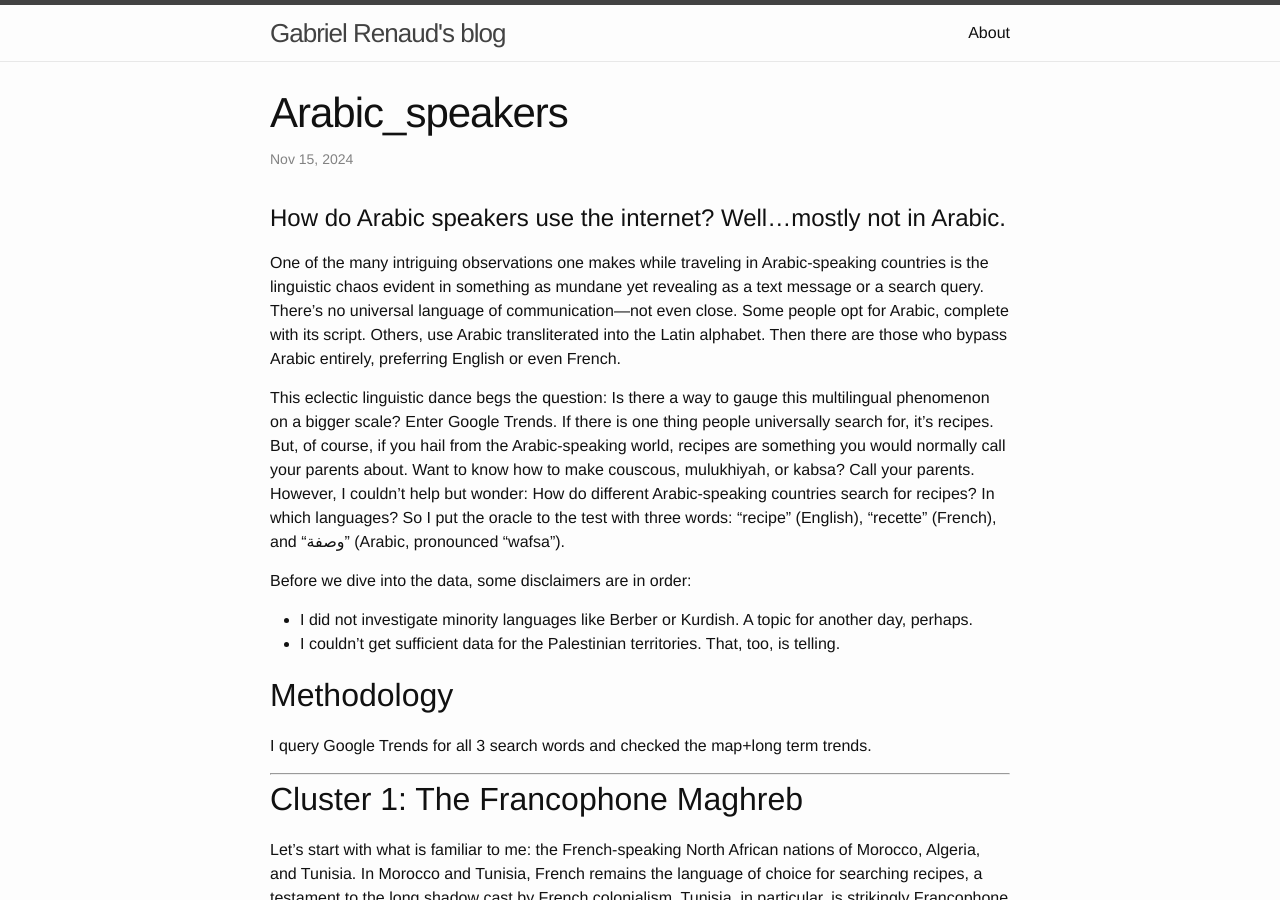
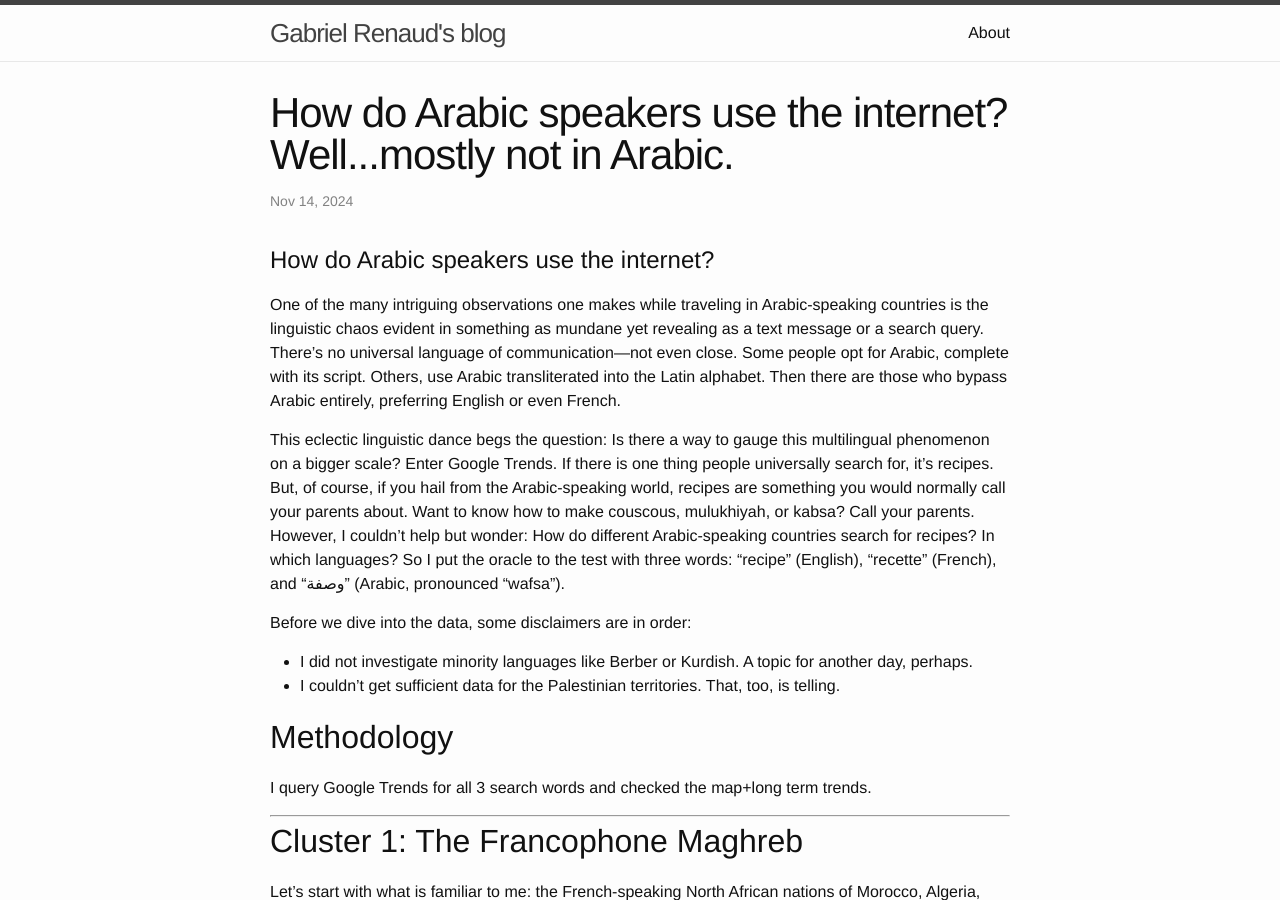
Before and after one commit to grenaud/grenaud.github.io, a Jekyll site: the page built from _posts/2024-11-15-Arabic_speakers.markdown, in a window 1280 px wide and 900 px high. Built offline with Jekyll 4.4.1, drawn with Linux system fonts in a browser that asks for light colours; our own code applies the rules of GitHub Pages for plain Markdown files; comment, search, counter and statistics services are not loaded.

Commit message:
blog post2

```diff
--- a/_posts/2024-11-15-Arabic_speakers.markdown
+++ b/_posts/2024-11-15-Arabic_speakers.markdown
@@ -1,5 +1,13 @@
-# How do Arabic speakers use the internet? Well...mostly not in Arabic.
+---
+layout: post
+title:  "How do Arabic speakers use the internet? Well...mostly not in Arabic."
+date:   2024-11-15  00:00:00 +0100
+categories: linguistics
+---
 
+
+
+# How do Arabic speakers use the internet?
 
 One of the many intriguing observations one makes while traveling in Arabic-speaking countries is the linguistic chaos evident in something as mundane yet revealing as a text message or a search query. There’s no universal language of communication—not even close. Some people opt for Arabic, complete with its script. Others, use Arabic transliterated into the Latin alphabet. Then there are those who bypass Arabic entirely, preferring English or even French.
 
@@ -28,16 +36,16 @@ It is worth remembering that Algeria’s relationship with France is quite unlik
 
 
 ### Map and Trends for Morocco
-![Morocco Map](./images/blog_arabic/MAR_map.png)
-![Morocco Trends](./images/blog_arabic/MAR_trends.png)
+![Morocco Map](/images/blog_arabic/MAR_map.png)
+![Morocco Trends](/images/blog_arabic/MAR_trends.png)
 
 ### Map and Trends for Algeria
-![Algeria Map](./images/blog_arabic/DZA_map.png)
-![Algeria Trends](./images/blog_arabic/DZA_trends.png)
+![Algeria Map](/images/blog_arabic/DZA_map.png)
+![Algeria Trends](/images/blog_arabic/DZA_trends.png)
 
 ### Map and Trends for Tunisia
-![Tunisia Map](./images/blog_arabic/TUN_map.png)
-![Tunisia Trends](./images/blog_arabic/TUN_trends.png)
+![Tunisia Map](/images/blog_arabic/TUN_map.png)
+![Tunisia Trends](/images/blog_arabic/TUN_trends.png)
 
 ---
 
@@ -49,18 +57,18 @@ Jordan, too, finds itself in a linguistic deadlock, with English and Arabic vyin
 
 
 ### Map of Egypt
-![Egypt Map](./images/blog_arabic/EGY_map.png)
+![Egypt Map](/images/blog_arabic/EGY_map.png)
 
 ### Google Trends in Egypt
-![Egypt Trends](./images/blog_arabic/EGY_trends.png)
+![Egypt Trends](/images/blog_arabic/EGY_trends.png)
 
 
 
 ### Map of Jordan
-![Jordan Map](./images/blog_arabic/JOR_map.png)
+![Jordan Map](/images/blog_arabic/JOR_map.png)
 
 ### Google Trends in Jordan
-![Jordan Trends](./images/blog_arabic/JOR_trends.png)
+![Jordan Trends](/images/blog_arabic/JOR_trends.png)
 
 
 
@@ -72,20 +80,20 @@ Now we enter a world where Arabic reigns supreme. In Libya, Sudan, Syria, and Ye
 
 
 ### Map and Trends for Libya
-![Libya Map](./images/blog_arabic/LBY_map.png)
-![Libya Trends](./images/blog_arabic/LBY_trends.png)
+![Libya Map](/images/blog_arabic/LBY_map.png)
+![Libya Trends](/images/blog_arabic/LBY_trends.png)
 
 ### Map and Trends for Sudan
-![Sudan Map](./images/blog_arabic/SDN_map.png)
-![Sudan Trends](./images/blog_arabic/SDN_trends.png)
+![Sudan Map](/images/blog_arabic/SDN_map.png)
+![Sudan Trends](/images/blog_arabic/SDN_trends.png)
 
 ### Map and Trends for Syria
-![Syria Map](./images/blog_arabic/SYR_map.png)
-![Syria Trends](./images/blog_arabic/SYR_trends.png)
+![Syria Map](/images/blog_arabic/SYR_map.png)
+![Syria Trends](/images/blog_arabic/SYR_trends.png)
 
 ### Map and Trends for Yemen
-![Yemen Map](./images/blog_arabic/YEM_map.png)
-![Yemen Trends](./images/blog_arabic/YEM_trends.png)
+![Yemen Map](/images/blog_arabic/YEM_map.png)
+![Yemen Trends](/images/blog_arabic/YEM_trends.png)
 
 
 ---
@@ -96,28 +104,28 @@ Ah, the Khaleej. The birthplace of the Arabic language, where, paradoxically, En
 
 
 ### Map and Trends for UAE
-![UAE Map](./images/blog_arabic/ARE_map.png)
-![UAE Trends](./images/blog_arabic/ARE_trends.png)
+![UAE Map](/images/blog_arabic/ARE_map.png)
+![UAE Trends](/images/blog_arabic/ARE_trends.png)
 
 ### Map and Trends for Bahrain
-![Bahrain Map](./images/blog_arabic/BHR_map.png)
-![Bahrain Trends](./images/blog_arabic/BHR_trends.png)
+![Bahrain Map](/images/blog_arabic/BHR_map.png)
+![Bahrain Trends](/images/blog_arabic/BHR_trends.png)
 
 ### Map and Trends for Kuwait
-![Kuwait Map](./images/blog_arabic/KWT_map.png)
-![Kuwait Trends](./images/blog_arabic/KWT_trends.png)
+![Kuwait Map](/images/blog_arabic/KWT_map.png)
+![Kuwait Trends](/images/blog_arabic/KWT_trends.png)
 
 ### Map and Trends for Oman
-![Oman Map](./images/blog_arabic/OMN_map.png)
-![Oman Trends](./images/blog_arabic/OMN_trends.png)
+![Oman Map](/images/blog_arabic/OMN_map.png)
+![Oman Trends](/images/blog_arabic/OMN_trends.png)
 
 ### Map and Trends for Qatar
-![Qatar Map](./images/blog_arabic/QAT_map.png)
-![Qatar Trends](./images/blog_arabic/QAT_trends.png)
+![Qatar Map](/images/blog_arabic/QAT_map.png)
+![Qatar Trends](/images/blog_arabic/QAT_trends.png)
 
 ### Map and Trends for Saudi Arabia
-![Saudi Arabia Map](./images/blog_arabic/SAU_map.png)
-![Saudi Arabia Trends](./images/blog_arabic/SAU_trends.png)
+![Saudi Arabia Map](/images/blog_arabic/SAU_map.png)
+![Saudi Arabia Trends](/images/blog_arabic/SAU_trends.png)
 
 ---
 
@@ -127,8 +135,8 @@ Lebanon is a linguistic kaleidoscope. Before 2011, French and English were neck
 
 
 ### Map and Trends for Lebanon
-![Lebanon Map](./images/blog_arabic/LBN_map.png)
-![Lebanon Trends](./images/blog_arabic/LBN_trends.png)
+![Lebanon Map](/images/blog_arabic/LBN_map.png)
+![Lebanon Trends](/images/blog_arabic/LBN_trends.png)
 
 
 
@@ -141,8 +149,8 @@ In Iraq, the situation is no less fascinating. Arabic once dominated searches, b
 
 
 ### Map and Trends for Iraq
-![Iraq Map](./images/blog_arabic/IRQ_map.png)
-![Iraq Trends](./images/blog_arabic/IRQ_trends.png)
+![Iraq Map](/images/blog_arabic/IRQ_map.png)
+![Iraq Trends](/images/blog_arabic/IRQ_trends.png)
 
 
 
```
